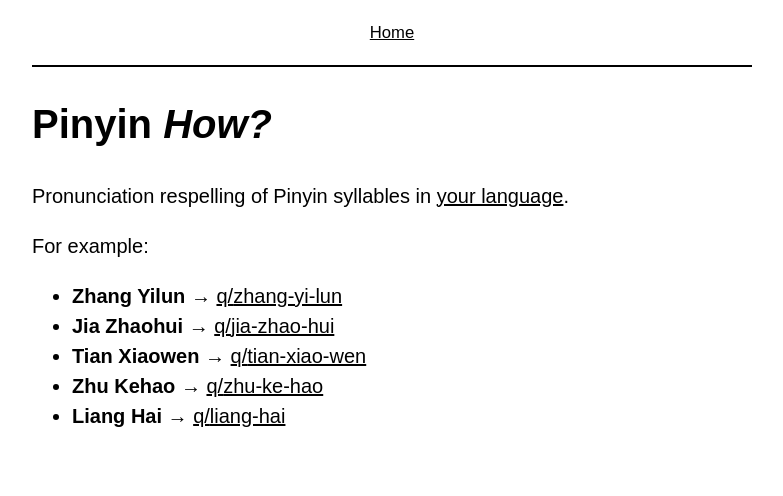
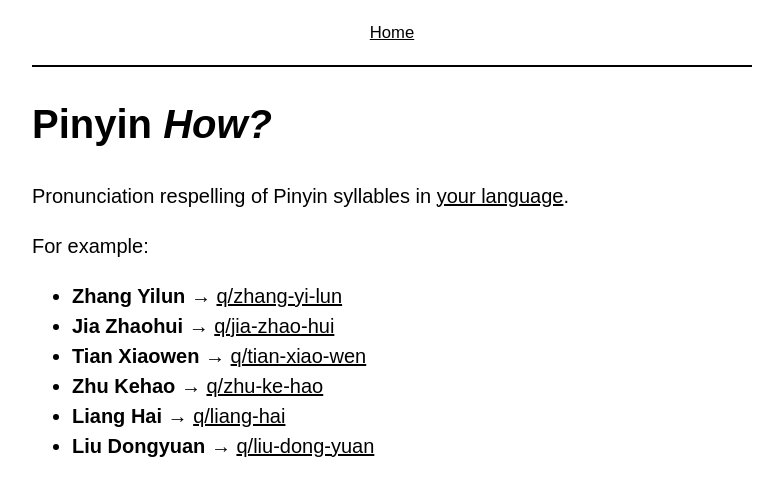
Before and after one commit to lianghai/pinyin, a SvelteKit app: page / in a window 1280 px wide. Shown: the top 496 px of the page, without its empty margins (248-1031 px from the left). Built offline with nearby package versions, Linux system fonts and the light colour scheme.

Commit message:
Add xref for locales

```diff
--- a/src/routes/+page.svelte
+++ b/src/routes/+page.svelte
@@ -1,25 +1,30 @@
 <script>
-  const examples = {
-    "Zhang Yilun": "zhang-yi-lun",
-    "Jia Zhaohui": "jia-zhao-hui",
-    "Tian Xiaowen": "tian-xiao-wen",
-    "Zhu Kehao": "zhu-ke-hao",
-    "Liang Hai": "liang-hai",
-  };
+  const examples = [
+    "Zhang Yi·lun",
+    "Jia Zhao·hui",
+    "Tian Xiao·wen",
+    "Zhu Ke·hao",
+    "Liang Hai",
+    "Liu Dong·yuan",
+  ];
 </script>
 
 <h1>Pinyin <em>How?</em></h1>
 
-<p>Pronunciation respelling of Pinyin syllables in <a href="locales">your language</a>.</p>
+<p>
+  Pronunciation respelling of Pinyin syllables in
+  <a href="locales">your language</a>.
+</p>
 
 <p>For example:</p>
 
 <ul>
-  {#each Object.entries(examples) as [name, url]}
+  {#each examples as example}
+    {@const url = "q/" + example.replaceAll(/ |·/g, "-").toLowerCase()}
     <li>
-      <b>{name}</b>
+      <b>{example.replaceAll("·", "")}</b>
       →
-      <a href="q/{url}">q/{url}</a>
+      <a href={url}>{url}</a>
     </li>
   {/each}
 </ul>
--- a/src/routes/locales/+page.svelte
+++ b/src/routes/locales/+page.svelte
@@ -7,8 +7,8 @@
 <p>Currently available:</p>
 
 <ul>
-  {#each Object.values(locales) as locale}
-    <li>
+  {#each Object.entries(locales) as [id, locale]}
+    <li {id}>
       <a href={locale.referenceURL}>{locale.name}</a>
     </li>
   {/each}
```
Also changed, not shown: src/routes/q/[query]/+page.svelte (+5 -2 lines).
